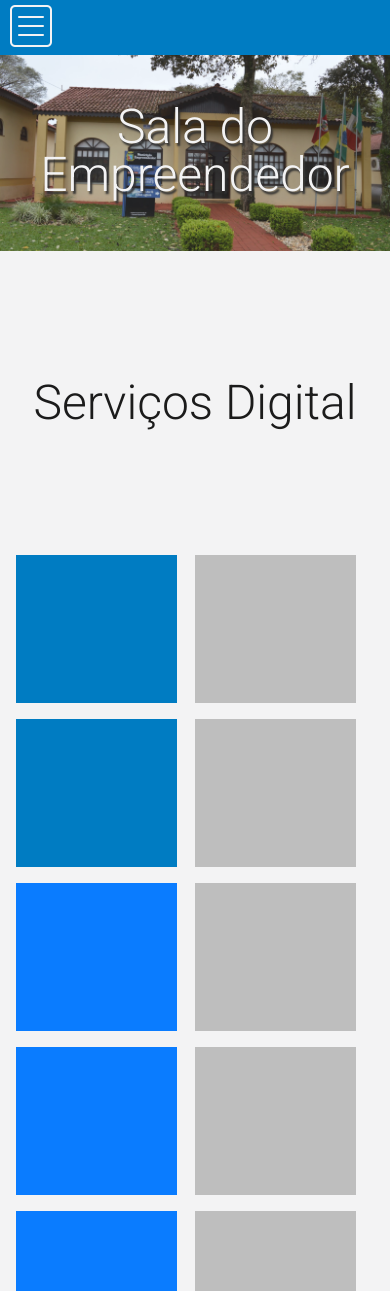
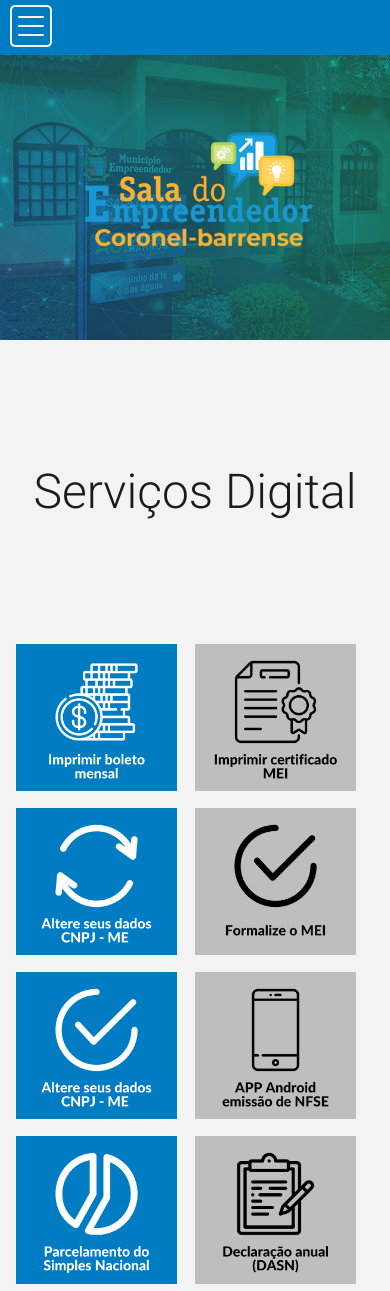
Before and after one commit to comunicacaoCoronelBarros/salaoDoEmpreendedor, a plain HTML site: page index.html in a window 390 px wide. Shown: the top 1291 px of the page. Drawn offline with Linux system fonts and the light colour scheme.

Commit message:
adcionando quadros

```diff
--- a/index.html
+++ b/index.html
@@ -33,8 +33,7 @@
             </div>
         </header>
         <main class="principal">
-            <h1 class="titulo-principal" id="titulo-principal">Sala do Empreendedor</h1>
-            <img class="imagem-principal" src="./img/empreendimento.png" alt="" srcset="">
+            <img class="imagem-principal" src="./img/sala do empreendedor texto.png" alt="" srcset="">
         </main>
         <section>
             <article>
@@ -44,18 +43,17 @@
             </article>
             <article>
                 <div class="quadros-servico-digital">
-                    <div class="quadros"><a href="http://"><img src="./img/cores/1.png" alt="" srcset=""></a></div>
-                    <div class="quadros"><a href="http://"><img src="./img/cores/3.png" alt="" srcset=""></a></div>
-                    <div class="quadros"><a href="http://"><img src="./img/cores/1.png" alt="" srcset=""></a></div>
-                    <div class="quadros"><a href="http://"><img src="./img/cores/3.png" alt="" srcset=""></a></div>
-                    <div class="quadros"><a href="http://"><img src="./img/cores/2.png" alt="" srcset=""></a></div>
-                    <div class="quadros"><a href="http://"><img src="./img/cores/3.png" alt="" srcset=""></a></div>
-                    <div class="quadros"><a href="http://"><img src="./img/cores/2.png" alt="" srcset=""></a></div>
-                    <div class="quadros"><a href="http://"><img src="./img/cores/3.png" alt="" srcset=""></a></div>
-                    <div class="quadros"><a href="http://"><img src="./img/cores/2.png" alt="" srcset=""></a></div>
-                    <div class="quadros"><a href="http://"><img src="./img/cores/3.png" alt="" srcset=""></a></div>
-                    <div class="quadros"><a href="http://"><img src="./img/cores/1.png" alt="" srcset=""></a></div>
-                    <div class="quadros"><a href="http://"><img src="./img/cores/3.png" alt="" srcset=""></a></div>
+                    <div class="quadros"><a href="http://"><img src="./img/grid/grid-color/1.png" alt="" srcset=""></a></div>
+                    <div class="quadros"><a href="http://"><img src="./img/grid/grid-color/2.png" alt="" srcset=""></a></div>
+                    <div class="quadros"><a href="http://"><img src="./img/grid/grid-color/3.png" alt="" srcset=""></a></div>
+                    <div class="quadros"><a href="http://"><img src="./img/grid/grid-color/4.png" alt="" srcset=""></a></div>
+                    <div class="quadros"><a href="http://"><img src="./img/grid/grid-color/5.png" alt="" srcset=""></a></div>
+                    <div class="quadros"><a href="http://"><img src="./img/grid/grid-color/6.png" alt="" srcset=""></a></div>
+                    <div class="quadros"><a href="http://"><img src="./img/grid/grid-color/7.png" alt="" srcset=""></a></div>
+                    <div class="quadros"><a href="http://"><img src="./img/grid/grid-color/8.png" alt="" srcset=""></a></div>
+                    <div class="quadros"><a href="http://"><img src="./img/grid/grid-color/9.png" alt="" srcset=""></a></div>
+                    <div class="quadros"><a href="http://"><img src="./img/grid/grid-color/10.png" alt="" srcset=""></a></div>
+                    <div class="quadros"><a href="http://"><img src="./img/grid/grid-color/11.png" alt="" srcset=""></a></div>
                 </div>
             </article>
             <article>
--- a/src/styles/style.css
+++ b/src/styles/style.css
@@ -56,22 +56,12 @@ body{
 /* principal */
 .principal{
     display: flex;
-    background-image: url("sala-do-empreendedor.jpeg");
+    background-image: url("sala\ do\ empreendedor\ fundo.png");
     background-repeat: no-repeat;
     background-size: cover;
     background-position: center;
     padding: 3rem 15rem;
     filter: opacity(0.9);
-}
-
-.titulo-principal{
-    font-size: 4.5rem;
-    text-align: center;
-    align-items: center;
-    margin: auto auto;
-    font-weight: 100;
-    color: var(--cor-branca);
-    text-shadow: var(--cor-preta) 2px 3px 2px;
 }
 
 .servico-digital{
@@ -205,19 +195,6 @@ body{
         padding: 3rem 0rem;
     }
 
-    #titulo-principal{
-        font-size: 3rem;
-        text-align: center;
-        align-items: center;
-        height: 100px;
-        justify-content: center;
-        font-weight: 300;
-    }
-
-    .principal img{
-        display: none;
-    }
-
     /* ao longo */
 
     #orientacao{
@@ -241,3 +218,11 @@ body{
         margin: 0rem 0rem 1rem 1rem;
     }
   }
+
+  @media screen and (max-width: 950px){
+    .principal img{
+        display: block;
+        width: 70%;
+    }
+
+  }
```
Also changed, not shown: img/grid/grid-color/1.png (added), img/grid/grid-color/10.png (added), img/grid/grid-color/11.png (added), img/grid/grid-color/12.png (added), img/grid/grid-color/13.png (added), img/grid/grid-color/14.png (added), img/grid/grid-color/2.png (added), img/grid/grid-color/3.png (added), img/grid/grid-color/4.png (added), img/grid/grid-color/5.png (added), img/grid/grid-color/6.png (added), img/grid/grid-color/7.png (added), img/grid/grid-color/8.png (added), img/grid/grid-color/9.png (added), 3 more files.
